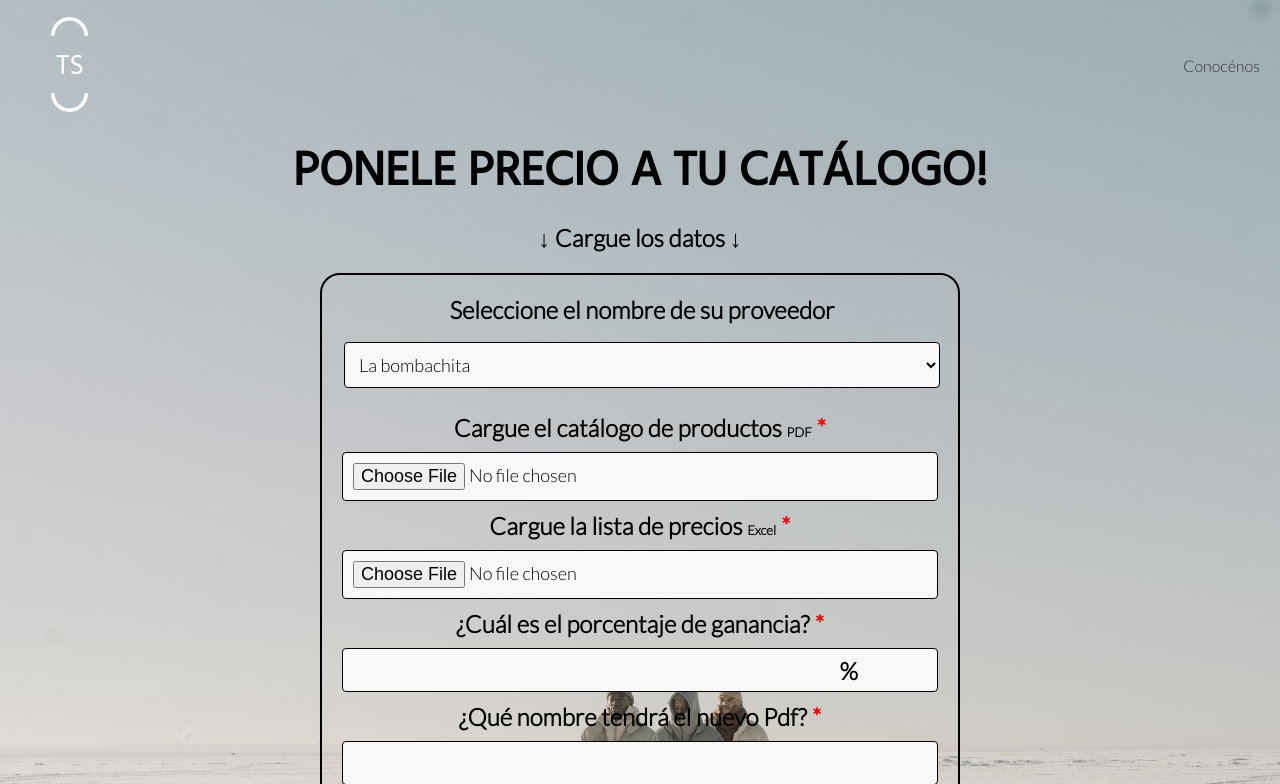
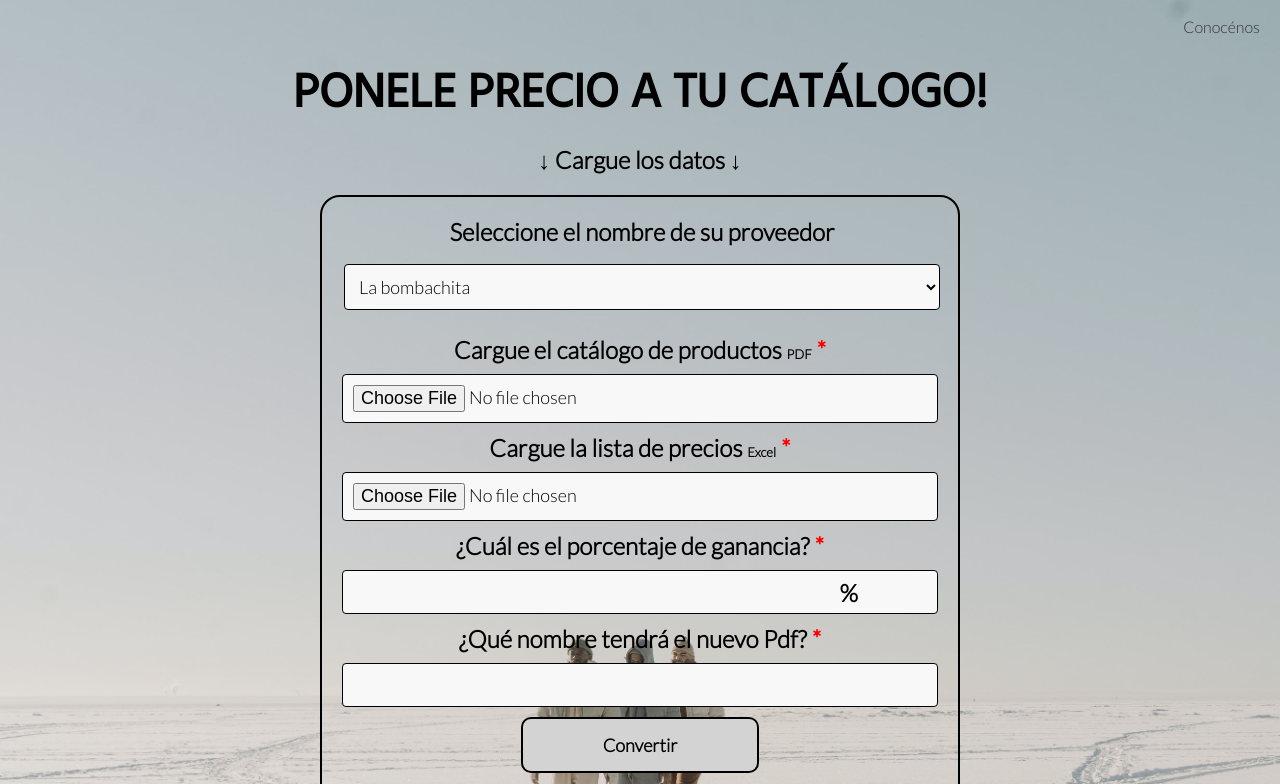
Before and after one commit to MiselliMartin/precioACatalogoMVC, a Flask app: page / in a window 1280 px wide. Shown: the top 784 px of the page. Run offline with Flask 3, Linux system fonts and the light colour scheme; some libraries are stand-ins or nearby versions; some web fonts are replaced.

Commit message:
TS change

```diff
--- a/static/css/styles.css
+++ b/static/css/styles.css
@@ -71,7 +71,7 @@
 .list{
     display: flex;
     justify-content: flex-end;
-    width: 25%;
+    width: 60%
 }
 
 .list2{
--- a/templates/catalogo.html
+++ b/templates/catalogo.html
@@ -15,8 +15,8 @@
 <body class='body2'>
   <header>
     <div class="otroHeader">
-      <div id="fotodiv" class="divFoto divFoto2">
-        <img id='fotoheader' src="{{url_for('static', filename='images/faviconblanco.png')}}" alt="">
+      <div class="divFoto">
+        <img id='fotoheader' style="width: 50px; visibility: hidden;" src="{{url_for('static', filename='images/TS2.png')}}" alt="TS">
       </div>
 
       <div id="lanav" class="list list2">
--- a/templates/index.html
+++ b/templates/index.html
@@ -16,7 +16,7 @@
   <header>
     <div class="otroHeader">
       <div class="divFoto">
-        <img id='fotoheader' src="{{url_for('static', filename='images/faviconblanco.png')}}" alt="">
+        <img id='fotoheader' style="width: 50px;" src="{{url_for('static', filename='images/TS.png')}}" alt="TS">
       </div>
 
       <div class="list">
```
Also changed, not shown: static/images/TS.png, static/images/TS2.png (added), static/images/logo-black.svg (added).
